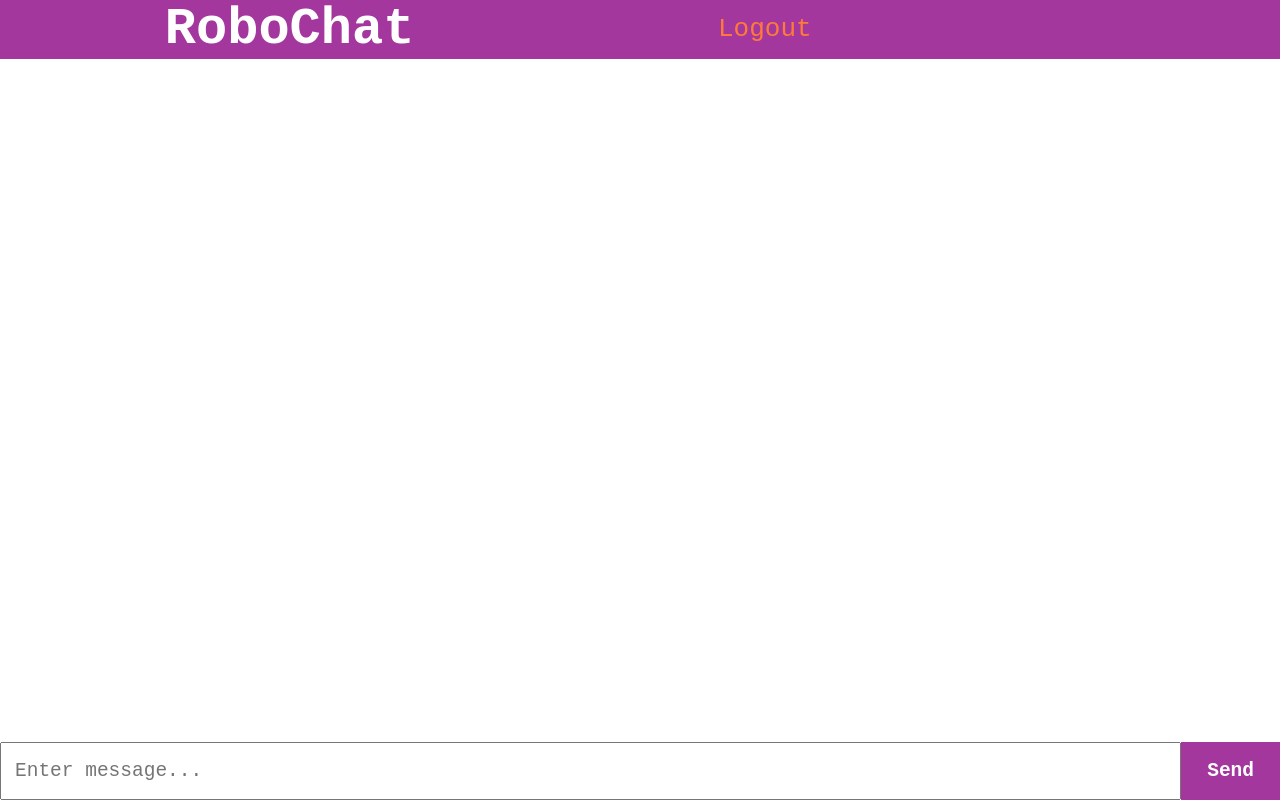
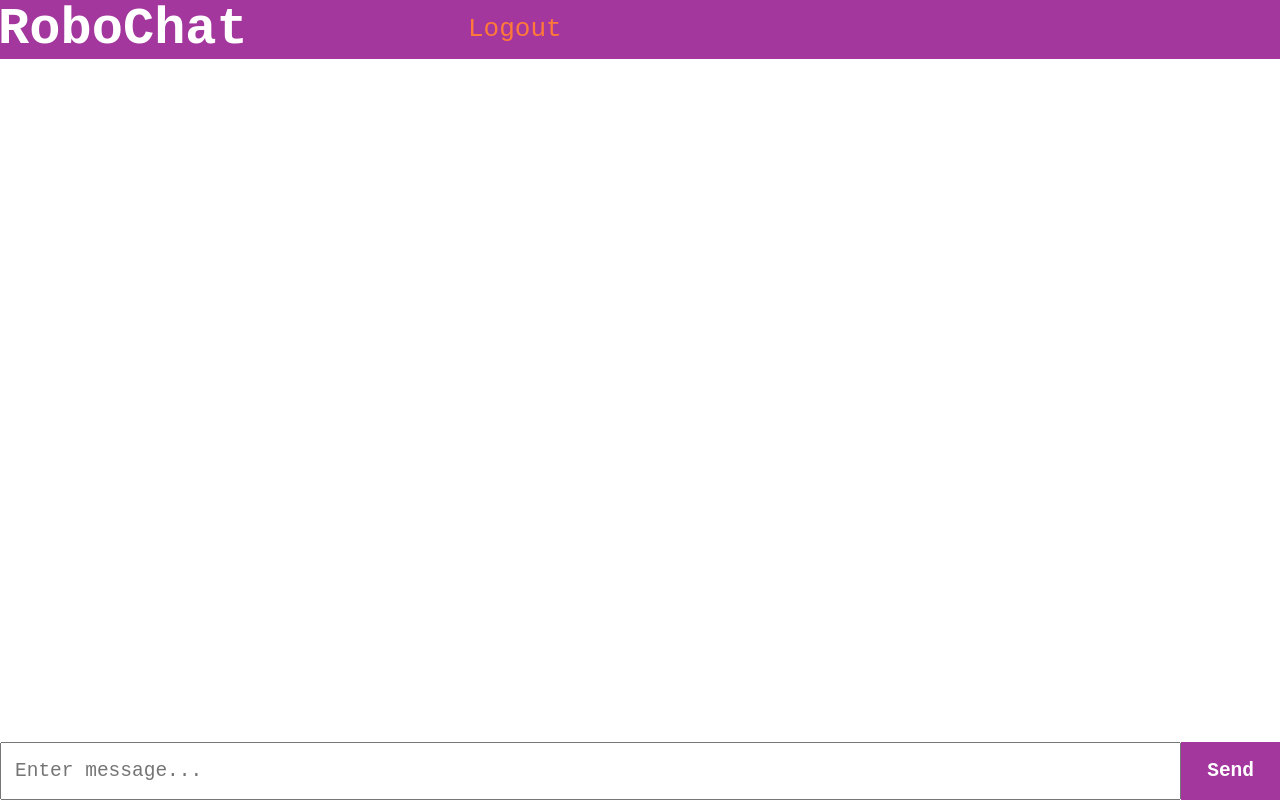
Before and after one commit to MihailIgroman/Speaking_with_people_online, a website: page static/index.html in a window 1280 px wide. Drawn offline with nearby package versions, Linux system fonts and the light colour scheme; no server answers.

Commit message:
Update style.css
Signed-off-by: MihailIgroman <73035020+MihailIgroman@users.noreply.github.com>

```diff
--- a/static/style.css
+++ b/static/style.css
@@ -32,6 +32,10 @@ main {
     display: flex;
     justify-content: space-around;
     align-items: center;
+}
+
+.header > h1 {
+    margin: -250px;
 }
 
 #form {
```
